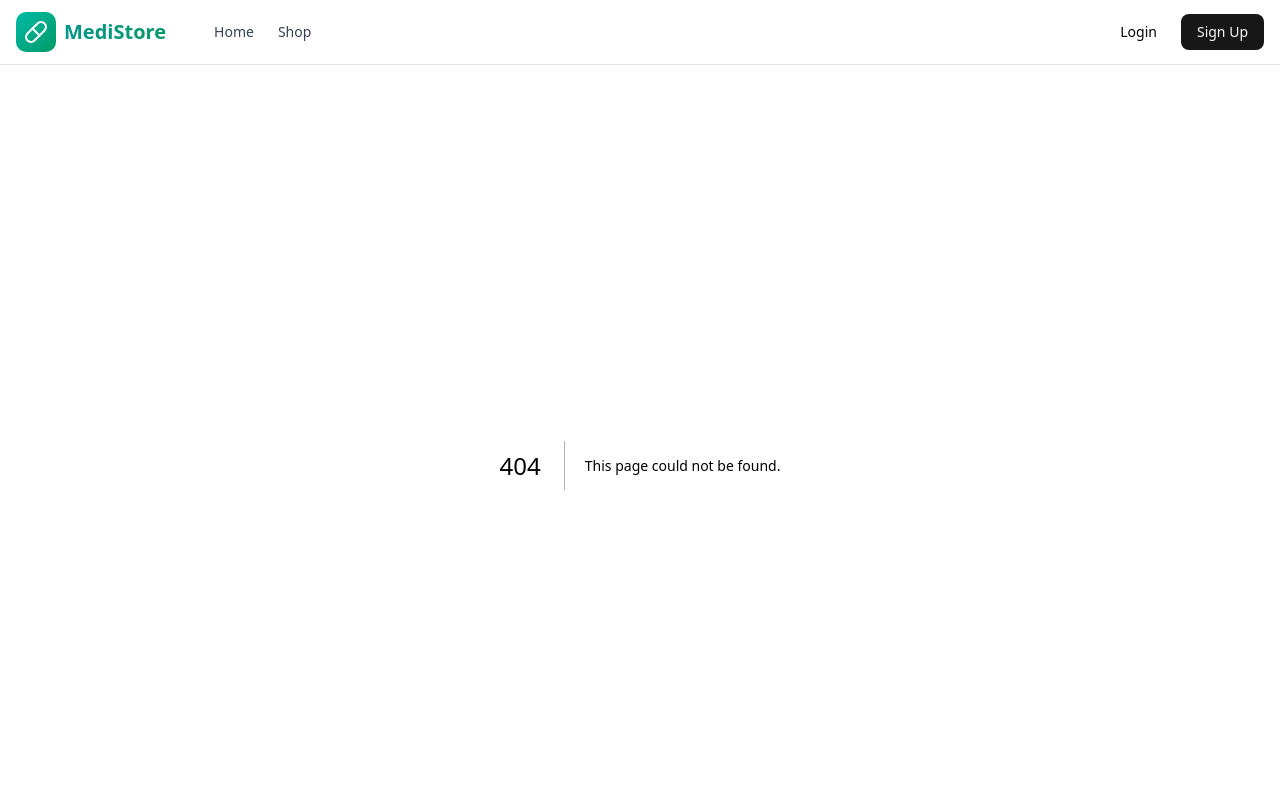
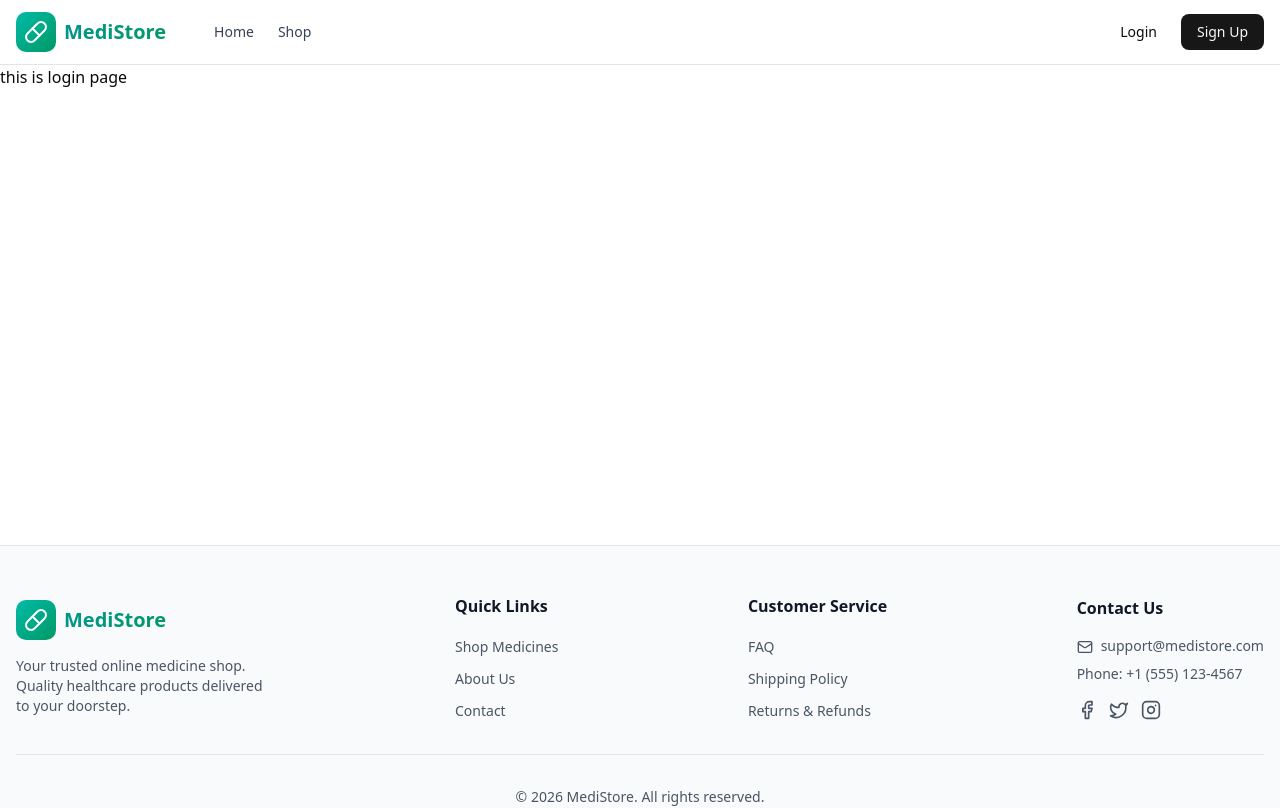
Before and after one commit to abhijitmondall/l2_a4_client, a Next.js app: page /login in a window 1280 px wide. Before the commit this address had no page. Shown: the top 808 px of the page. Built offline with nearby package versions, Linux system fonts and the light colour scheme.

Commit message:
enh: update footer, add shop, login, register routes

```diff
--- /dev/null
+++ b/src/app/login/page.tsx
@@ -0,0 +1,7 @@
+import React from "react";
+
+function LoginPage(props) {
+  return <div>this is login page</div>;
+}
+
+export default LoginPage;
--- /dev/null
+++ b/src/app/register/page.tsx
@@ -0,0 +1,7 @@
+import React from "react";
+
+function RegisterPage(props) {
+  return <div>this is register page</div>;
+}
+
+export default RegisterPage;
--- /dev/null
+++ b/src/app/shop/page.tsx
@@ -0,0 +1,7 @@
+import React from "react";
+
+function ShopPage(props) {
+  return <div>this is shop page</div>;
+}
+
+export default ShopPage;
--- a/src/components/footer/footer.tsx
+++ b/src/components/footer/footer.tsx
@@ -5,9 +5,9 @@ export function Footer() {
   return (
     <footer className="border-t bg-gray-50">
       <div className="container mx-auto px-4 py-12">
-        <div className="grid grid-cols-1 gap-8 md:grid-cols-4">
+        <div className="flex flex-col md:flex-row md:items-center gap-6 justify-between ">
           {/* Brand */}
-          <div className="space-y-4">
+          <div className="md:w-[20%] space-y-4">
             <Link
               href="/"
               className="flex items-center gap-2 text-xl font-bold"
```
